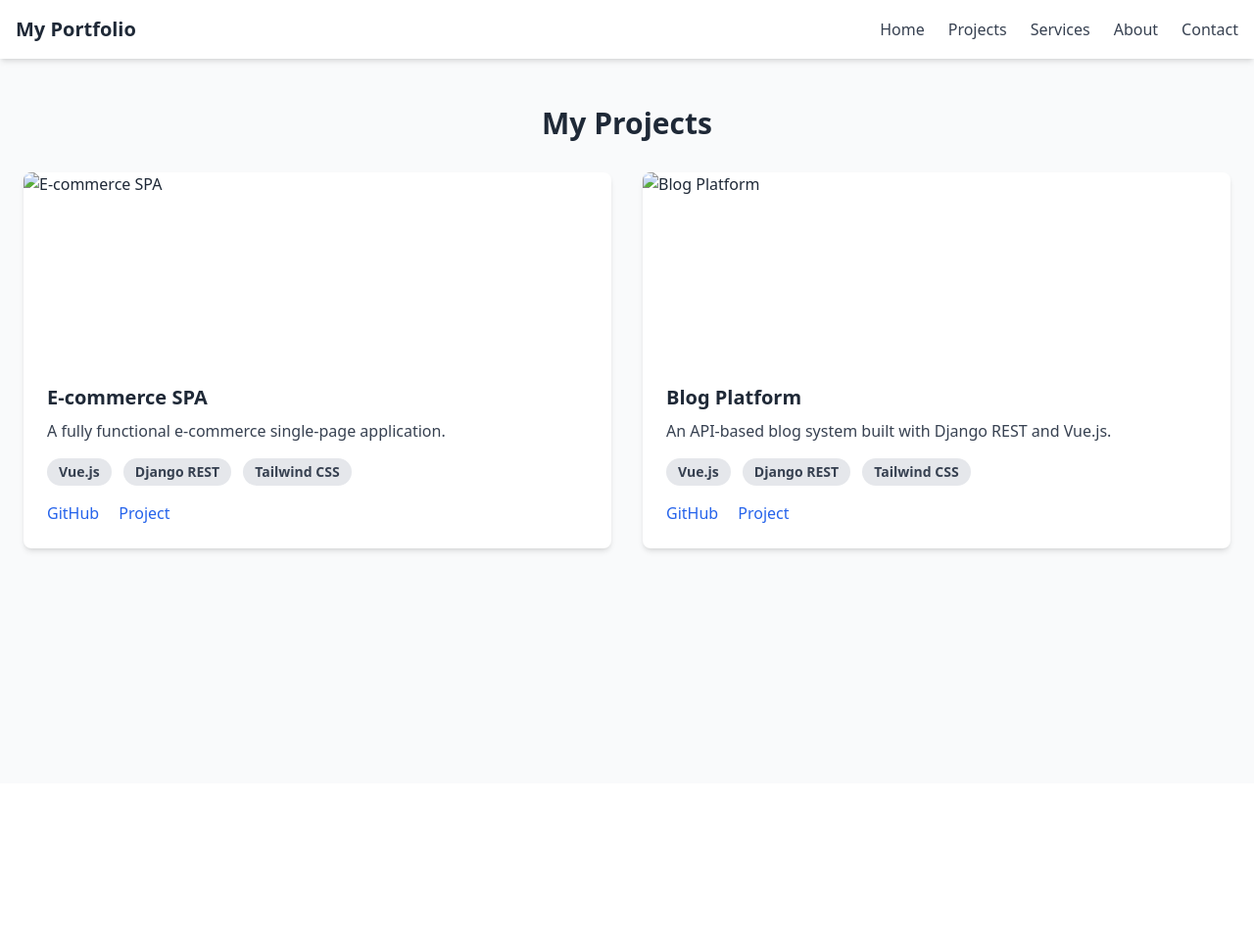
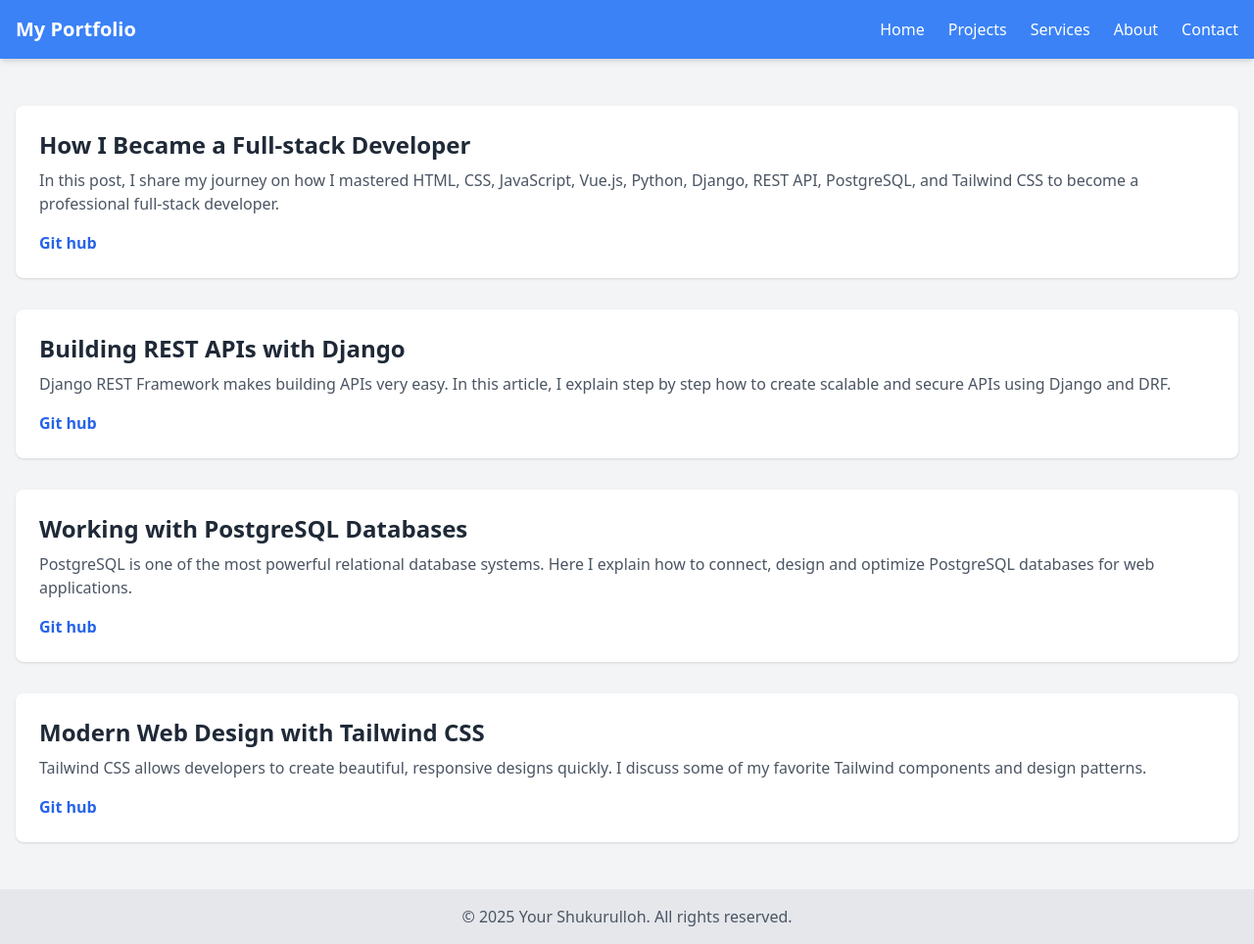
Before and after one commit to Eshukurullohdev/PortfolioMe, a Django app: page /projects/ in a window 1280 px wide. Shown: the whole page at 98% size. Before the commit the page ends 565 px from the top, so only its background shows below. Run offline with Django 5.2, Linux system fonts and the light colour scheme; some libraries are stand-ins or nearby versions.

Commit message:
end port

```diff
--- a/portfolio_app/templates/contact.html
+++ b/portfolio_app/templates/contact.html
@@ -113,6 +113,11 @@
           console.error('EmailJS error:', error);
         });
     });
+
+  const btn = document.getElementById('menu-btn');
+  const menu = document.getElementById('mobile-menu');
+  btn.addEventListener('click', () => menu.classList.toggle('hidden'));
+
   </script>
 
 </body>
--- a/portfolio_app/templates/projects.html
+++ b/portfolio_app/templates/projects.html
@@ -1,16 +1,19 @@
 <!DOCTYPE html>
-<html lang="en">
+<html lang="en" class="scroll-smooth">
 <head>
   <meta charset="UTF-8" />
   <meta name="viewport" content="width=device-width, initial-scale=1" />
-<title>Projects - Portfolio</title>
+  <title>My Blog</title>
+
+  <!-- Tailwind CSS -->
   <script src="https://cdn.tailwindcss.com"></script>
 </head>
-<body class="bg-gray-50 text-gray-800">
+<body class="bg-gray-100 text-gray-800">
 
-<nav class="bg-white shadow-md p-4 flex justify-between items-center">
+  <!-- Header -->
+ <nav class="bg-blue-500 text-white shadow-md p-4 flex justify-between items-center">
   <div class="text-xl font-bold">My Portfolio</div>
-  <ul class="hidden md:flex space-x-6 text-gray-700">
+   <ul class="hidden md:flex space-x-6 text-white">
     <li><a href="{% url 'index' %}" class="hover:text-blue-600">Home</a></li>
     <li><a href="{% url 'projects' %}" class="hover:text-blue-600">Projects</a></li>
     <li><a href="{% url 'services' %}" class="hover:text-blue-600">Services</a></li>
@@ -28,49 +31,60 @@
   <li><a href="{% url 'contact' %}" class="block hover:text-blue-600">Contact</a></li>
 </ul>
 
-<main class="container mx-auto px-6 py-12">
-  <h2 class="text-3xl font-bold mb-8 text-center">My Projects</h2>
+  <!-- Blog posts -->
+  <main class="container mx-auto px-4 py-12 space-y-8">
 
-  <div class="grid grid-cols-1 md:grid-cols-2 gap-8">
-    <!-- Project 1 -->
-    <div class="bg-white rounded-lg shadow-md overflow-hidden">
-      <img src="https://via.placeholder.com/600x300" alt="E-commerce SPA" class="w-full h-48 object-cover" />
-      <div class="p-6">
-        <h3 class="text-xl font-semibold mb-2">E-commerce SPA</h3>
-        <p class="text-gray-700 mb-4">A fully functional e-commerce single-page application.</p>
-        <div class="mb-4">
-          <span class="inline-block bg-gray-200 rounded-full px-3 py-1 text-sm font-semibold text-gray-700 mr-2">Vue.js</span>
-          <span class="inline-block bg-gray-200 rounded-full px-3 py-1 text-sm font-semibold text-gray-700 mr-2">Django REST</span>
-          <span class="inline-block bg-gray-200 rounded-full px-3 py-1 text-sm font-semibold text-gray-700">Tailwind CSS</span>
-        </div>
-        <a href="https://github.com/" class="text-blue-600 hover:underline mr-4">GitHub</a>
-        <a href="https://ithouse-1.onrender.com" class="text-blue-600 hover:underline">Project</a>
-      </div>
+    <!-- Post 1 -->
+    <div class="bg-white p-6 rounded-lg shadow hover:shadow-lg transition">
+      <h2 class="text-2xl font-bold mb-2">How I Became a Full-stack Developer</h2>
+      <p class="text-gray-600 mb-4">
+        In this post, I share my journey on how I mastered HTML, CSS, JavaScript, Vue.js, Python, Django, REST API, PostgreSQL, and Tailwind CSS to become a professional full-stack developer.
+      </p>
+         <a href="https://github.com/Eshukurullohdev" class="text-blue-600 font-semibold hover:underline">Git hub</a>
+
     </div>
 
-    <!-- Project 2 -->
-    <div class="bg-white rounded-lg shadow-md overflow-hidden">
-      <img src="https://via.placeholder.com/600x300" alt="Blog Platform" class="w-full h-48 object-cover" />
-      <div class="p-6">
-        <h3 class="text-xl font-semibold mb-2">Blog Platform</h3>
-        <p class="text-gray-700 mb-4">An API-based blog system built with Django REST and Vue.js.</p>
-        <div class="mb-4">
-          <span class="inline-block bg-gray-200 rounded-full px-3 py-1 text-sm font-semibold text-gray-700 mr-2">Vue.js</span>
-          <span class="inline-block bg-gray-200 rounded-full px-3 py-1 text-sm font-semibold text-gray-700 mr-2">Django REST</span>
-          <span class="inline-block bg-gray-200 rounded-full px-3 py-1 text-sm font-semibold text-gray-700">Tailwind CSS</span>
+    <!-- Post 2 -->
+    <div class="bg-white p-6 rounded-lg shadow hover:shadow-lg transition">
+      <h2 class="text-2xl font-bold mb-2">Building REST APIs with Django</h2>
+      <p class="text-gray-600 mb-4">
+        Django REST Framework makes building APIs very easy. In this article, I explain step by step how to create scalable and secure APIs using Django and DRF.
+      </p>
+      <a href="https://github.com/Eshukurullohdev" class="text-blue-600 font-semibold hover:underline">Git hub</a>
+
     </div>
-       <a href="https://github.com/" class="text-blue-600 hover:underline mr-4">GitHub</a>
-        <a href="https://ithouse-1.onrender.com" class="text-blue-600 hover:underline">Project</a>
+
+    <!-- Post 3 -->
+    <div class="bg-white p-6 rounded-lg shadow hover:shadow-lg transition">
+      <h2 class="text-2xl font-bold mb-2">Working with PostgreSQL Databases</h2>
+      <p class="text-gray-600 mb-4">
+        PostgreSQL is one of the most powerful relational database systems. Here I explain how to connect, design and optimize PostgreSQL databases for web applications.
+      </p>
+      <a href="https://github.com/Eshukurullohdev" class="text-blue-600 font-semibold hover:underline">Git hub</a>
     </div>
+
+    <!-- Post 4 -->
+    <div class="bg-white p-6 rounded-lg shadow hover:shadow-lg transition">
+      <h2 class="text-2xl font-bold mb-2">Modern Web Design with Tailwind CSS</h2>
+      <p class="text-gray-600 mb-4">
+        Tailwind CSS allows developers to create beautiful, responsive designs quickly. I discuss some of my favorite Tailwind components and design patterns.
+      </p>
+           <a href="https://github.com/Eshukurullohdev" class="text-blue-600 font-semibold hover:underline">Git hub</a>
+
     </div>
-  </div>
+
   </main>
+
+  <!-- Footer -->
+  <footer class="bg-gray-200 text-center py-4 text-gray-600">
+    &copy; 2025 Your Shukurulloh. All rights reserved.
+  </footer>
+
 
   <script>
       const btn = document.getElementById('menu-btn');
   const menu = document.getElementById('mobile-menu');
   btn.addEventListener('click', () => menu.classList.toggle('hidden'));
   </script>
-
 </body>
 </html>
--- a/portfolio_project/settings.py
+++ b/portfolio_project/settings.py
@@ -109,6 +109,12 @@ USE_TZ = True
 STATIC_URL = 'static/'
 
 import os
+STATIC_URL = 'static/'
+STATICFILES_DIRS = [
+    os.path.join(BASE_DIR, 'static'),
+]
+
+import os
 
 MEDIA_URL = '/media/'
 MEDIA_ROOT = os.path.join(BASE_DIR, 'media')
```
Also changed, not shown: portfolio_app/templates/about.html (+86 -8 lines), static/img/download (1).jfif (added), 1 other file. Lines whose indentation alone changed are shown as unchanged.
